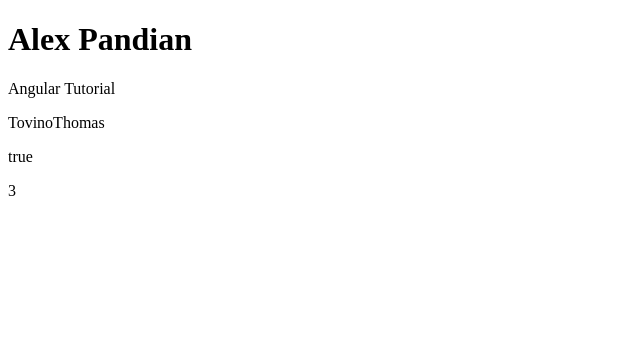
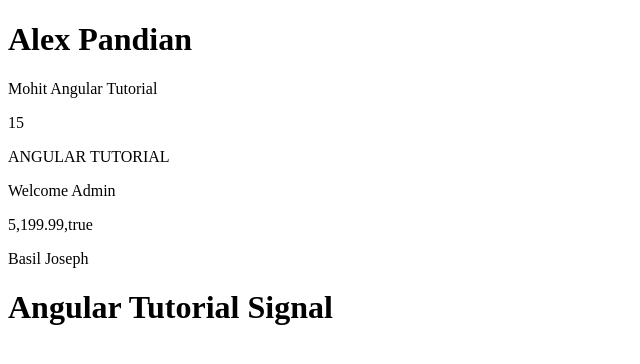
Before and after one commit to Rishab-RajHR/Angular-21, an Angular app: page / in a window 1280 px wide. Shown: the top 364 px of the page, without its empty margins (0-640 px from the left). Built offline with nearby package versions, Linux system fonts and the light colour scheme.

Commit message:
Interpolation

```diff
--- a/src/app/app.html
+++ b/src/app/app.html
@@ -1,6 +1,12 @@
 <h1>Alex Pandian</h1>
 
-<p>{{name}}</p>
-<p>{{username}}</p>
-<p>{{isAdmin}}</p>
-<p>{{count}}</p>
+<p>Mohit {{name}}</p>
+<p>{{10+5}}</p>
+<p>{{name.toUpperCase()}}</p>
+<p>{{isAdmin ? "Welcome Admin" : "Welcome User"}}</p>
+
+<p>{{count}},{{price}},{{isLogin}}</p>
+
+<p>{{getUser()}}</p>
+
+<h1>{{title()}}</h1>
--- a/src/app/app.ts
+++ b/src/app/app.ts
@@ -1,16 +1,18 @@
 import { Component, signal } from '@angular/core';
-import { RouterOutlet } from '@angular/router';
 
 @Component({
-  imports: [RouterOutlet],
   selector: 'app-root',
   styleUrl: './app.css',
   templateUrl: './app.html',
 })
 export class App {
-  protected readonly title = signal('angular-tut');
-  name = "Angular Tutorial";
-  username = "TovinoThomas";
-   isAdmin = true;
-   count = 3;
+    name = "Angular Tutorial";
+    isAdmin = true;
+    count = 5;
+    price = 199.99;
+    isLogin = true;
+    title = signal("Angular Tutorial Signal");
+    getUser() {
+       return "Basil Joseph";
+    }
 }
```
